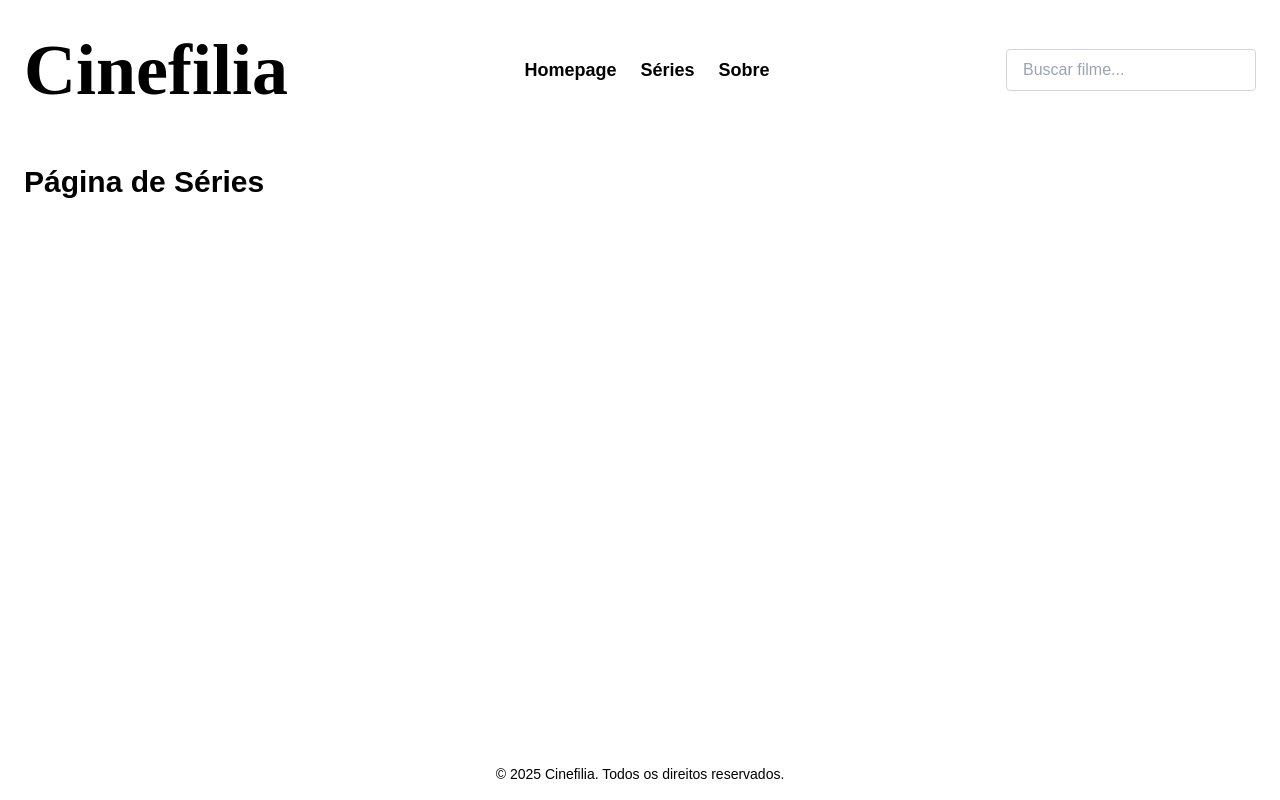
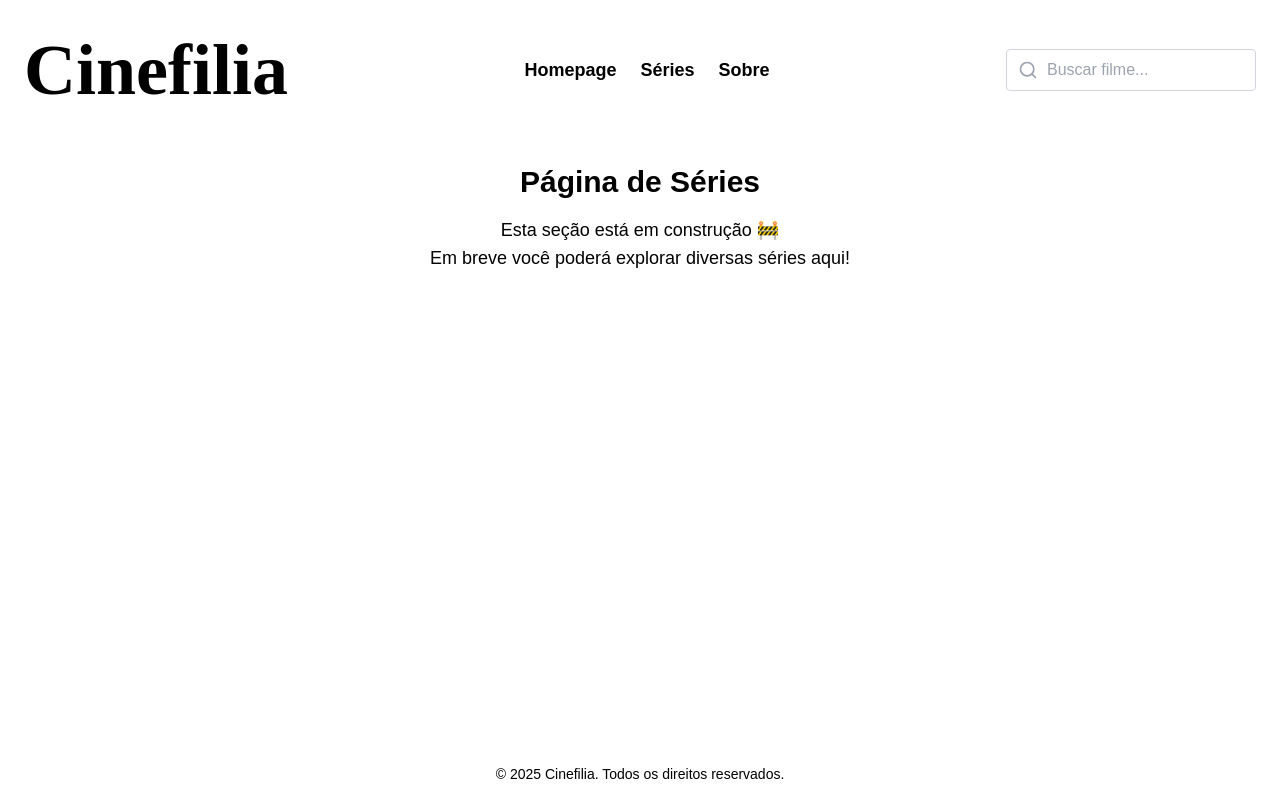
Before and after one commit to loulima/movie-grid, a Next.js app: page /series in a window 1280 px wide. Built offline with nearby package versions, Linux system fonts and the light colour scheme; no server answers.

Commit message:
fix: ajusta search bar e exibe modal com info de filmes quando usa-se o filtro de nome

```diff
--- a/src/app/components/MovieCarousel.tsx
+++ b/src/app/components/MovieCarousel.tsx
@@ -13,6 +13,8 @@ import { MovieModal } from './Modal';
 type MovieCarouselProps = {
   title?: string;
   movies: any[];
+  setSelectedMovie: (movieId: number) => void;
+
 };
 
 export const MovieCarousel = ({ title, movies }: MovieCarouselProps): ReactElement => {
--- a/src/app/components/SearchBar.tsx
+++ b/src/app/components/SearchBar.tsx
@@ -1,5 +1,7 @@
 "use client";
 import { ReactElement } from "react";
+import { Search } from "lucide-react";
+
 
 type SearchBarProps = {
   searchTerm: string;
@@ -8,13 +10,14 @@ type SearchBarProps = {
 
 export const SearchBar = ({ searchTerm, onSearch }: SearchBarProps): ReactElement => {
   return (
-    <div className="w-full sm:w-auto">
+    <div className="w-full sm:w-auto relative">
+      <Search className="absolute left-3 top-1/2 transform -translate-y-1/2 text-gray-400" size={20} />
       <input
         type="text"
         placeholder="Buscar filme..."
         value={searchTerm}
         onChange={(e) => onSearch(e.target.value)}
-        className="border border-gray-300 rounded px-4 py-2 font-rubik text-black w-full sm:w-[250px] focus:outline-none focus:ring-2 focus:ring-blue-500"
+        className="border border-gray-300 rounded pl-10 pr-4 py-2 font-rubik text-black w-full sm:w-[250px] focus:outline-none focus:ring-2 focus:ring-blue-500"
       />
     </div>
   );
--- a/src/app/screens/homepage.tsx
+++ b/src/app/screens/homepage.tsx
@@ -7,6 +7,7 @@ import { getTopRatedMovies, getNowPlayingMovies, getUpcomingMovies } from '../se
 import { SectionDivider } from '../components/SectionDivider';
 import { useSearch } from '@/context/SearchContext';
 import { MovieCard } from '../components/MovieCard';
+import { MovieModal } from '../components/Modal';
 
 type Movie = {
   id: number;
@@ -22,6 +23,7 @@ export const Homepage = (): ReactElement => {
   const [topRated, setTopRated] = useState<Movie[]>([]);
   const [nowPlaying, setNowPlaying] = useState<Movie[]>([]);
   const [upcoming, setUpcoming] = useState<Movie[]>([]);
+  const [selectedMovie, setSelectedMovie] = useState<number | null>(null); // Controla o modal
 
   useEffect(() => {
     getTopRatedMovies().then(setTopRated);
@@ -39,8 +41,10 @@ export const Homepage = (): ReactElement => {
       {searchTerm ? (
         <div className="grid grid-cols-1 sm:grid-cols-2 md:grid-cols-3 lg:grid-cols-4 gap-6 p-6">
           {filteredMovies.length > 0 ? (
-            Array.from(new Map(filteredMovies.map((movie) => [movie.id, movie])).values()).map((movie) => (
-              <MovieCard key={movie.id} movie={movie} />
+            uniqueFilteredMovies.map((movie) => (
+              <div key={movie.id} onClick={() => setSelectedMovie(movie.id)} className="cursor-pointer">
+                <MovieCard movie={movie} />
+              </div>
             ))
           ) : (
             <p className="text-center text-gray-500">Nenhum filme encontrado.</p>
@@ -49,15 +53,17 @@ export const Homepage = (): ReactElement => {
       ) : (
         <>
           <SectionDivider title="mais bem avaliados" />
-          <MovieCarousel movies={topRated} />
+          <MovieCarousel movies={topRated} setSelectedMovie={setSelectedMovie} />
 
           <SectionDivider title="em exibição nos cinemas" />
-          <MovieCarousel movies={nowPlaying} />
+          <MovieCarousel movies={nowPlaying} setSelectedMovie={setSelectedMovie} />
 
           <SectionDivider title="próximos lançamentos" />
-          <MovieCarousel movies={upcoming} />
+          <MovieCarousel movies={upcoming} setSelectedMovie={setSelectedMovie} />
         </>
       )}
+
+      {selectedMovie && <MovieModal movieId={selectedMovie} onClose={() => setSelectedMovie(null)} />}
     </Base>
   );
 };
--- a/src/app/screens/series.tsx
+++ b/src/app/screens/series.tsx
@@ -1,5 +1,13 @@
 import { ReactElement } from "react";
 
 export const Series = (): ReactElement => {
-  return <h1 className="text-3xl text-black font-bold p-6">Página de Séries</h1>;
+  return (
+    <div className="flex flex-col items-center justify-center text-center text-black p-6">
+      <h1 className="text-3xl font-bold mb-4">Página de Séries</h1>
+      <p className="text-lg font-rubik">
+        Esta seção está em construção 🚧 <br />
+        Em breve você poderá explorar diversas séries aqui!
+      </p>
+    </div>
+  );
 };
```
